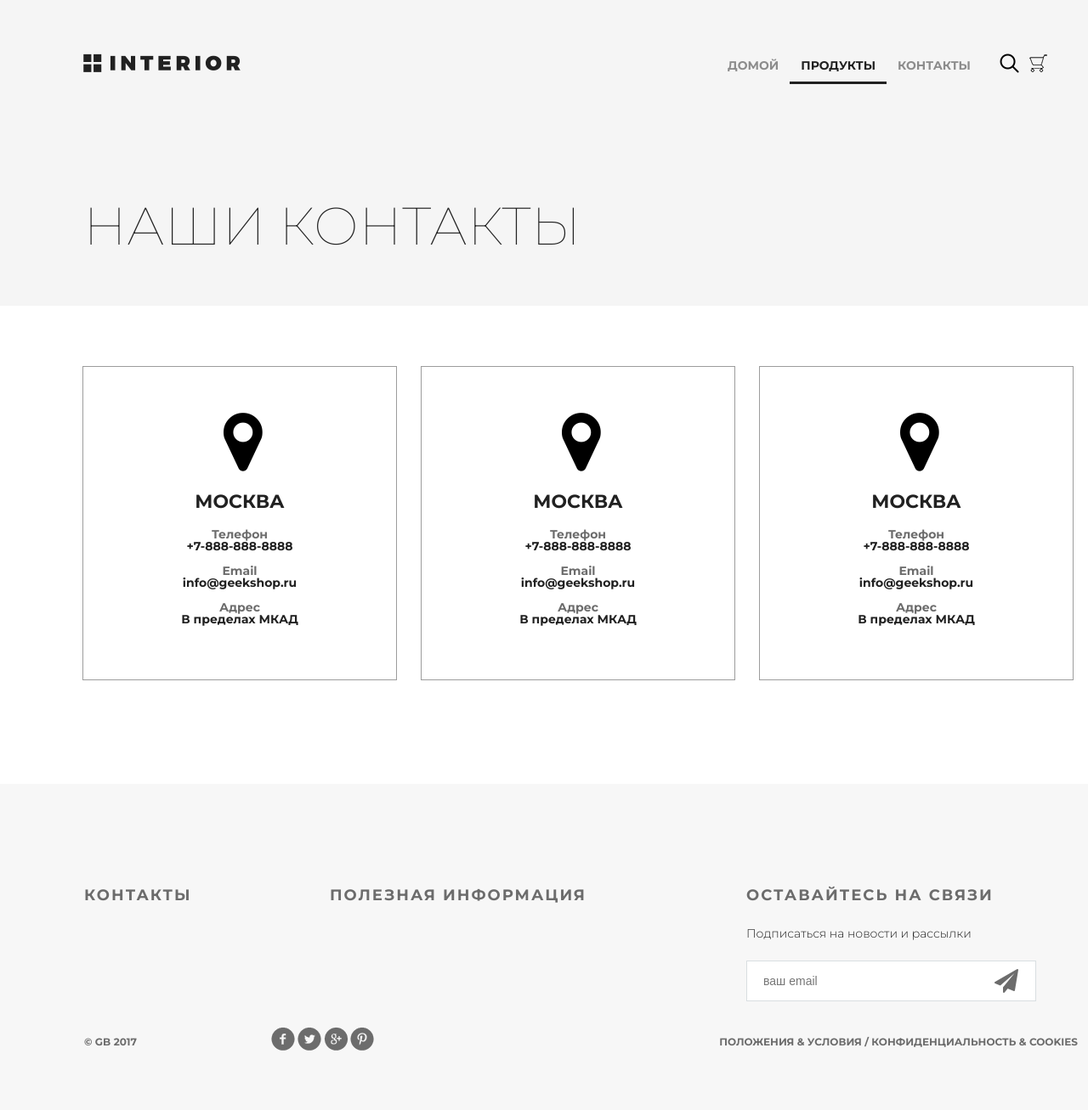
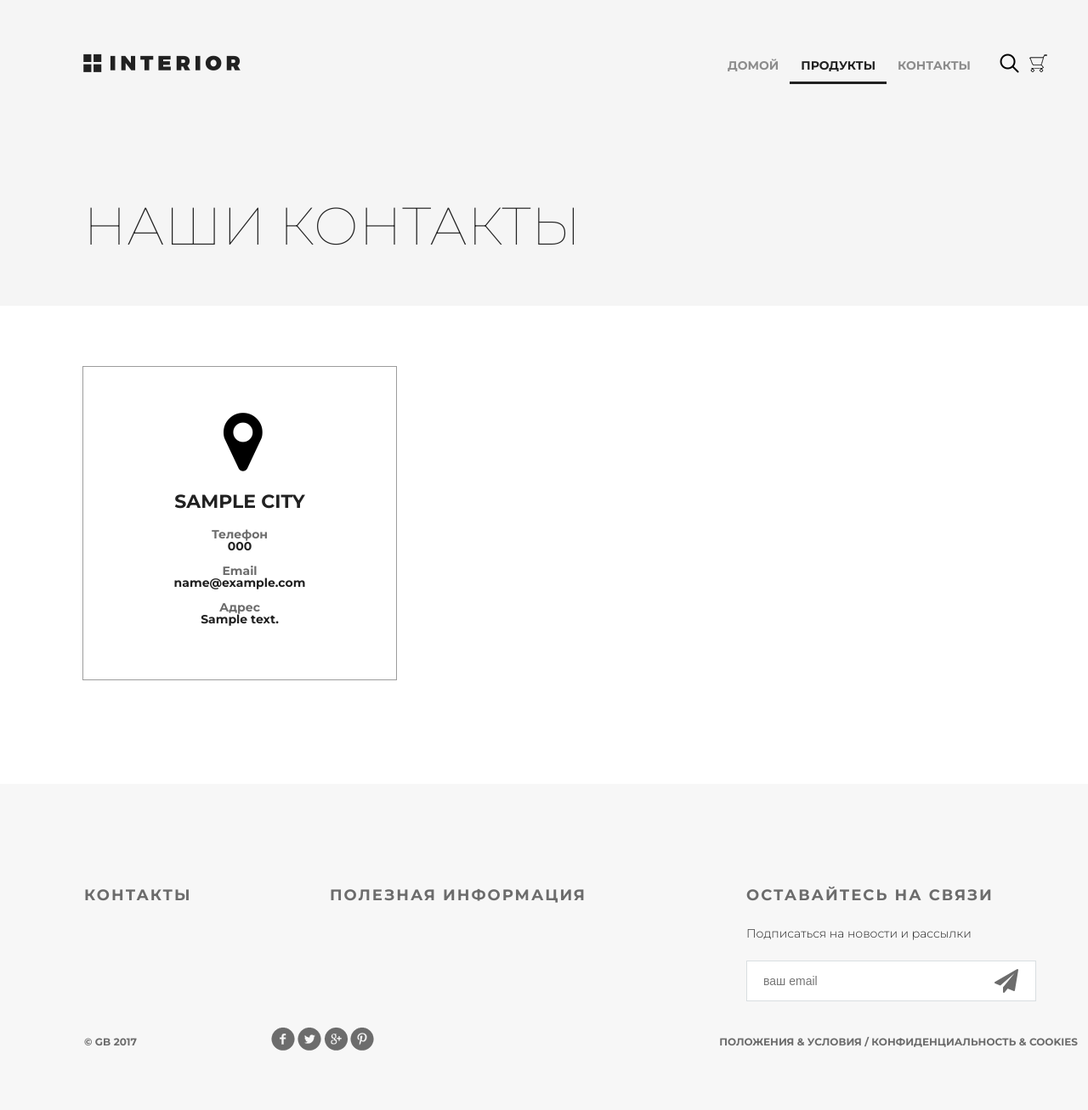
Before and after one commit to achicha/gb-django-shop, a Django app: template mainapp/templates/contact.html in a window 1280 px wide; the page is wider, and only the part inside the window is pictured. Shown: that part at 85% size. Run offline with Django 3.2, Linux system fonts and the light colour scheme; the template is opened without the code that fills it: most values are stand-ins (such as "Sample title", 1, 10 or a date in 2020).

Commit message:
add dynamic data to contact view

```diff
--- a/mainapp/templates/contact.html
+++ b/mainapp/templates/contact.html
@@ -9,54 +9,24 @@
 	</div>
 
 	<div class="location">
+        {% for location in locations%}
 		<div class="location-1">
 			<i class="fa fa-map-marker fa-5x"></i>
-			<h4>Москва</h4>
+			<h4>{{ location.city }}</h4>
 			<div class="contacts">
 				<h5>Телефон</h5>
-				<p>+7-888-888-8888</p>
+				<p>{{ location.phone }}</p>
 			</div>
 			<div class="contacts">
 				<h5>Email</h5>
-				<p>info@geekshop.ru</p>
+				<p>{{ location.email }}</p>
 			</div>
 			<div class="contacts">
 				<h5>Адрес</h5>
-				<p>В пределах МКАД</p>
+				<p>{{ location.address }}</p>
 			</div>
 		</div>
-		<div class="location-1">
-			<i class="fa fa-map-marker fa-5x"></i>
-			<h4>Москва</h4>
-			<div class="contacts">
-				<h5>Телефон</h5>
-				<p>+7-888-888-8888</p>
-			</div>
-			<div class="contacts">
-				<h5>Email</h5>
-				<p>info@geekshop.ru</p>
-			</div>
-			<div class="contacts">
-				<h5>Адрес</h5>
-				<p>В пределах МКАД</p>
-			</div>
-		</div>
-		<div class="location-1">
-			<i class="fa fa-map-marker fa-5x"></i>
-			<h4>Москва</h4>
-			<div class="contacts">
-				<h5>Телефон</h5>
-				<p>+7-888-888-8888</p>
-			</div>
-			<div class="contacts">
-				<h5>Email</h5>
-				<p>info@geekshop.ru</p>
-			</div>
-			<div class="contacts">
-				<h5>Адрес</h5>
-				<p>В пределах МКАД</p>
-			</div>
-		</div>
+        {% endfor %}
 	</div>
 
 	<div class="clr"></div>
--- a/products/views.py
+++ b/products/views.py
@@ -41,7 +41,6 @@ def products_view(request, product_vendor_code=None):
     try:
         context.update(product_details[product_vendor_code])
     except Exception:
-        print('xz')
         context.update(product_details[1])
 
     # upload related products from DB
```
Also changed, not shown: mainapp/views.py (+21 -1 lines).
